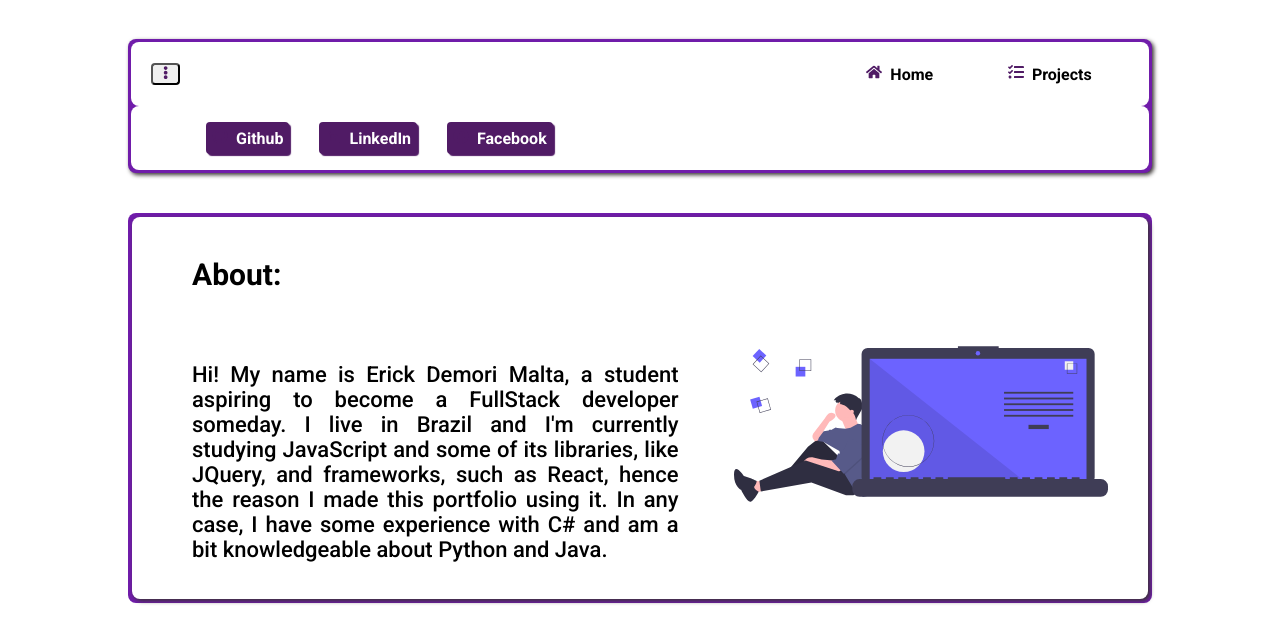
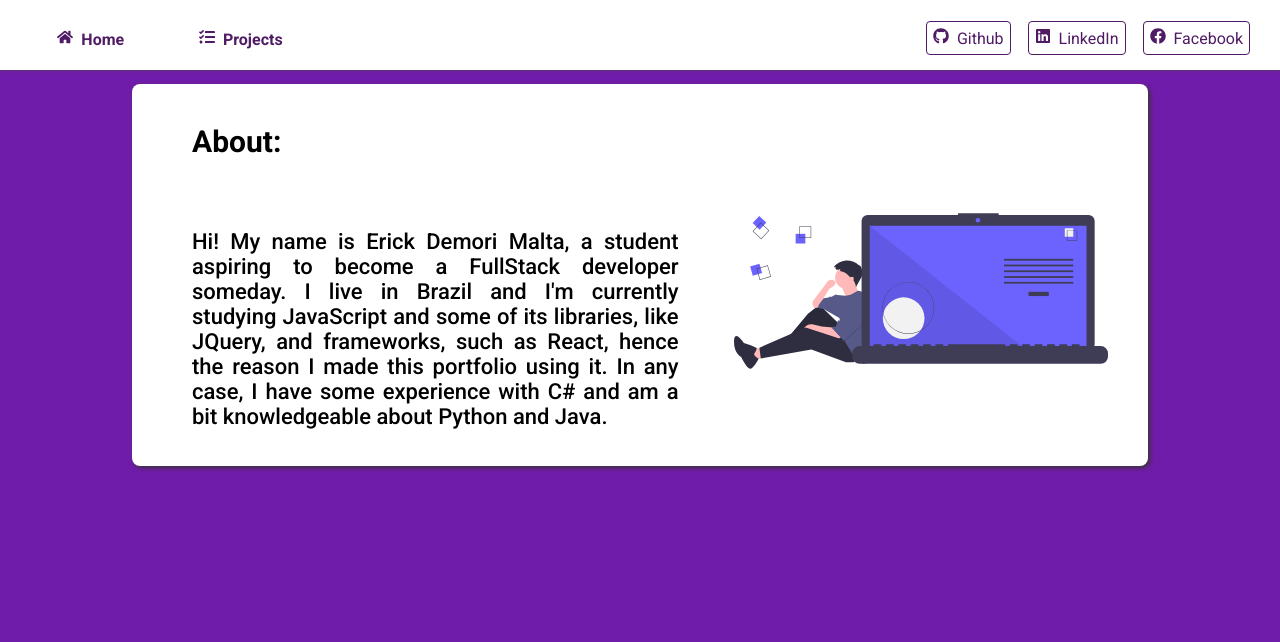
Before and after one commit to ElladanTasartir/portfolio, a React (Create React App) app: page / in a window 1280 px wide. Shown: the top 642 px of the page. Built offline with nearby package versions, Linux system fonts and the light colour scheme.

Commit message:
Revamped the entire design of the header and changed the styling

```diff
--- a/src/pages/Header/styles.css
+++ b/src/pages/Header/styles.css
@@ -15,62 +15,87 @@ html{
 }
 
 body{
-    margin: 19px 0;
-    padding: 20px;
-    background-color: #fff;
+    background-color: var(--main-border-colour);
+    font-family: Roboto, sans-serif;
 }
 
 header {
-    border-radius: 8px;
+    max-height: 250px;
+    min-height: 70px;
+    position: fixed;
+    left: 0;
+    top: 0;
     background-color: var(--main-border-colour);
-    padding: 3px;
-    box-shadow: 2px 2px 4px #383333;
-    max-width: 80vw;
-    margin: 0 auto;
+    background-color: #fff;
+    width: 100%;
+    box-shadow: 1px 0px 3px #4b4b4b;
 }
 
-nav{
+.spacer {
+    margin-top: 80px;
+}
+
+.main-nav{
+    max-height: 65px;
+    min-height: 65px;
+    margin-right: 0;
     padding: 10px 20px;
     height: 8vh;
-    font-family: Roboto, sans-serif;
     font-weight: bold;
     display: flex;
-    flex-direction: row;
+    flex-direction: row-reverse;
     justify-content: space-between;
     align-items: center;
-    background-color: #fff;
-    border-radius: 8px;
 }
 
 nav *{
     border-radius: 4px;
 }
 
+button:focus{
+    outline: 0;
+}
+
+.mobile-bar {
+    display: none;
+}
+
+.mobile-bar button{
+    display: inline-block;
+    background-color: #FFF;
+    border-radius: 10px;
+    width: 20px;
+    height: 20px;
+    border: 0;
+    padding: 2px;
+}
+
 .nav-social-links li a {
-    color: #fff;
+    color: var(--link-colour);
 }
 
 .nav-social-links li {
     margin: 15px;
-    color: #FFF;
     display: inline-block;
-    background-color: var(--link-colour);
+    background-color: #fff;
+    border: 1px solid var(--link-colour);
     padding: 6px;
-    box-shadow: 2px 2px 1px var(--link-colour);
 }
 
 .home-button {
     width: 100%;
+    margin: 0;
     max-width: 300px;
     display: flex;
     justify-content: space-around;
 }
 
 .home-button span{
+    color: var(--link-colour);
     margin-left: 8px;
 }
 
-.home-button a:hover{
+.home-button-link:hover {
     opacity: 70%;
 }
 
@@ -88,34 +113,76 @@ a {
     margin-left: 8px;
 }
 
-@media (max-width: 670px){
+@media (min-width: 806px){
+    .home-button-link {
+        padding-top: 12px;
+    }
+
     header {
-        padding: 5px;
-        max-width: 80vw;
+        display: flex;
+        flex-direction: row;
+        justify-content: space-between;
+    }
+
+    .nav-social-links {
+        display: block;
+        width: 100%;
+    }
+
+    .nav-social-links ul {
+        float: right;
+        position: relative;
+        right: 0;
+        margin: 0;
+        margin-top: 6px;
+        margin-right: 15px;
+        padding-left: 0px;
+    }
+
+    .nav-social-links ul li{
+        margin-left: 2px;
+    }
+
+    .main-nav {
+        flex-direction: row;
+        justify-content: flex-start;
+        width: 100%;
+    }
+}
+
+@media (max-width: 805px){
+    .mobile-bar{
+        display: block;
+        padding-top: 4px;
     }
 
     .home-button{
+        justify-self: flex-end;
         width: 100%;
         margin: 0 auto;
         text-align: center;
     }
 
     nav {
-        flex-direction: column;
-        justify-content: flex-start;
-        align-items: flex-start;
         width: 100%;
-        max-width: 600px;
         min-height: auto;
         max-height: 200px;
         height: 100%;
     }
 
     .nav-social-links{
+        float: none;
         margin: 0;
-        display: block;
+        display: none;
         width: 100%;
         padding-inline-start: 0px;
+    }
+
+    .nav-social-links ul {
+        margin: 0;
+        padding: 10px;
+        width: 100%;
+        max-width: 100%;
     }
 
     .nav-social-links li {
@@ -129,13 +196,3 @@ a {
         width: 100%;
     }
 }
-
-@media (max-height: 600px){
-    header{
-        min-height: 50px;
-    }
-
-    nav{
-        min-height: 45px;
-    }
-}
```
